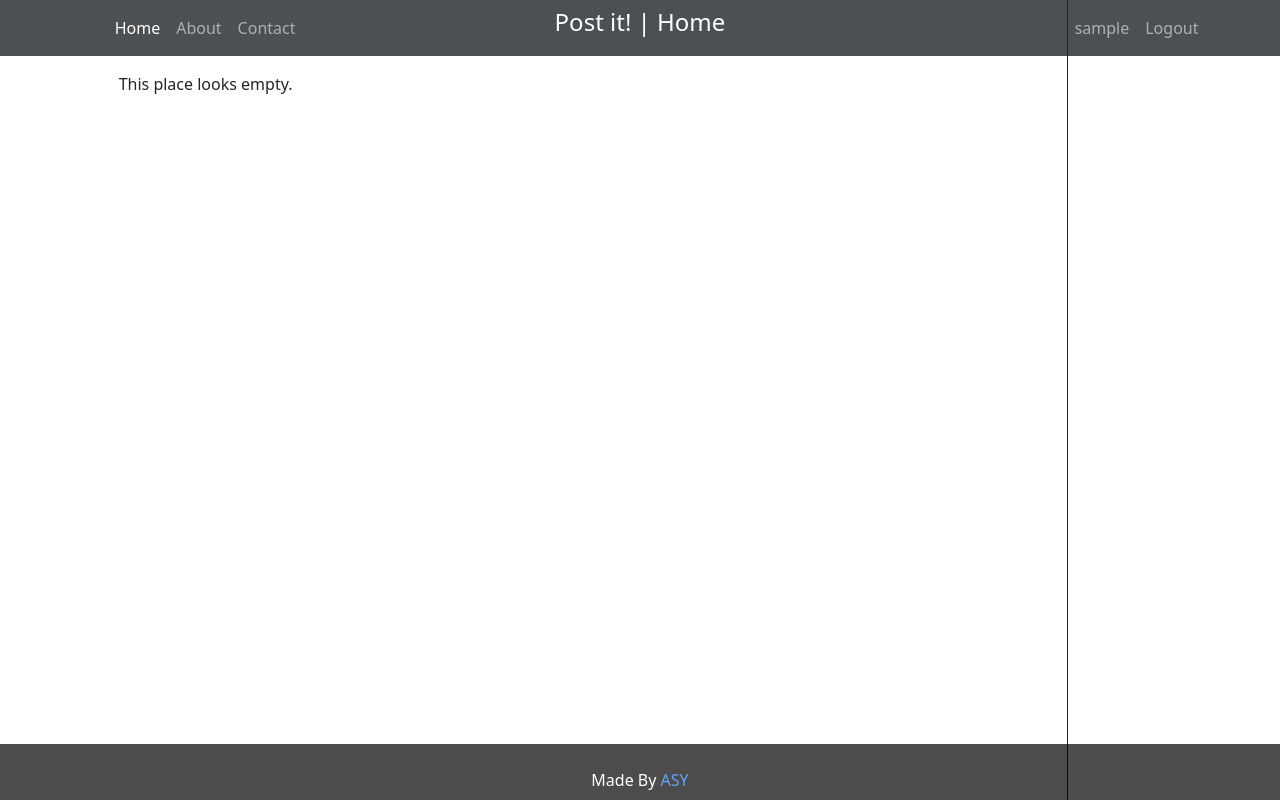
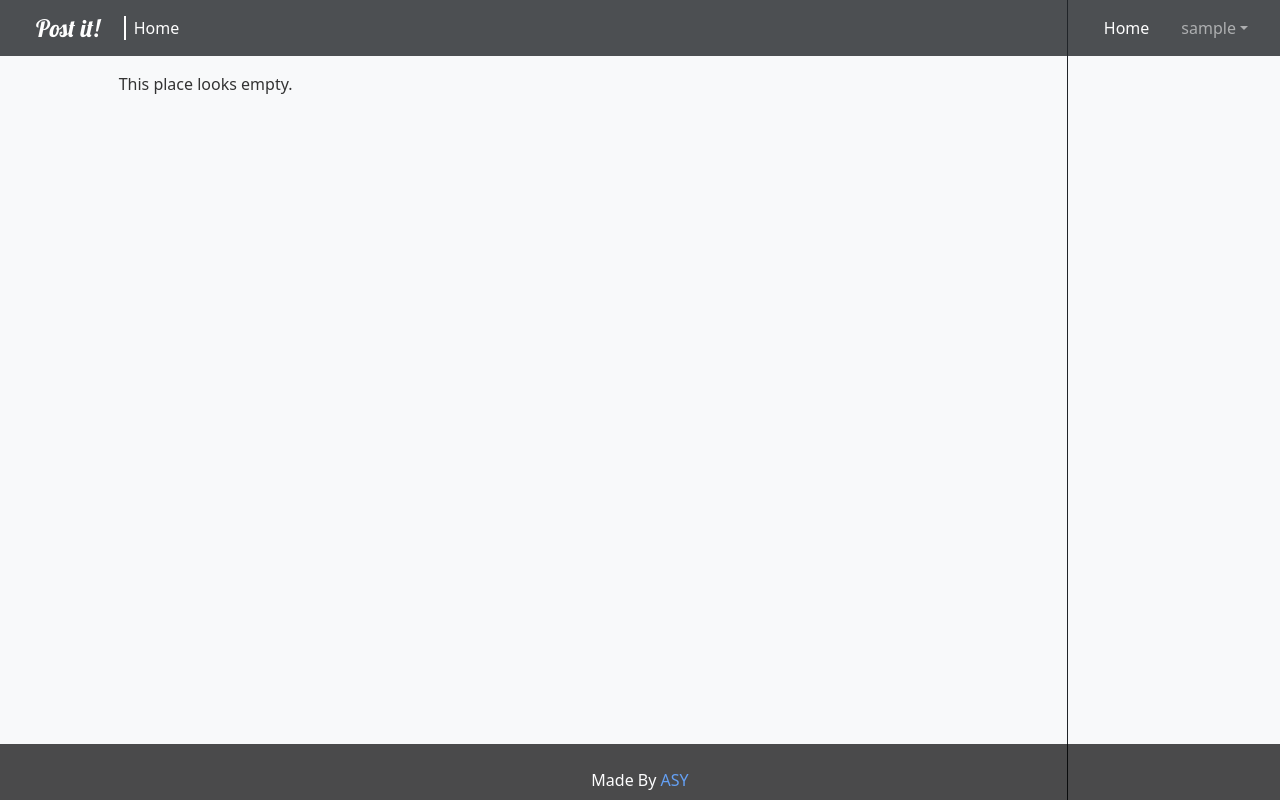
Before and after one commit to altuyilmaz/Flask-Postit-App, a Flask app: page / in a window 1280 px wide. Run offline with Flask 3, Linux system fonts and the light colour scheme; the visitor is signed in with stand-in values (Sample User, id 1); data that the repository does not hold is empty.

Commit message:
navbar updated to a new development version. new css and font families added. needs more work not a full commit.

```diff
--- a/website/static/stylesheet.css
+++ b/website/static/stylesheet.css
@@ -1,3 +1,21 @@
+body {
+    background-color: #f8f9fa;
+    color: #333; /* Adjust text color for readability */
+    /*font-family: 'Source Sans Pro', sans-serif;*/
+}
+h1, h2, h3, h4, h5, h6 {
+    /*font-family: 'Playfair Display', serif;*/
+}
+body, p, a {
+    /*font-family: 'Source Sans Pro', sans-serif;*/
+}
+
+#page_title {
+    font-family: 'Lobster', cursive; /* Replace 'Lobster' with any other font from the list */
+    font-size: 3vh; /* Adjust the size as needed */
+    /*color: #333; /* Or any other color that fits your theme */
+}
+
 nav {
     opacity: .8;
 }
--- a/website/templates/base.html
+++ b/website/templates/base.html
@@ -7,6 +7,7 @@
     <link rel="stylesheet" href="{{url_for('static', filename='stylesheet.css')}}">
     <link rel="stylesheet" href="https://cdnjs.cloudflare.com/ajax/libs/font-awesome/6.0.0-beta3/css/all.min.css">
 
+    <link href="https://fonts.googleapis.com/css2?family=Lobster&family=Pacifico&family=Great+Vibes&family=Abril+Fatface&family=Dancing+Script&display=swap" rel="stylesheet">
 
 
     <script src="https://cdn.jsdelivr.net/npm/@popperjs/core@2.11.6/dist/umd/popper.min.js"></script>
@@ -20,30 +21,26 @@
             </button>
 
             <div class="collapse navbar-collapse" id="navbar">
-                <div class="container-fluid">
-                    <div class="row">
-                        <div class="col-sm-1"></div>
-                        <ul class="navbar-nav col-sm-1">
+                    <div class="container-fluid d-flex">
+                        <div class="d-flex ps-3 pe-3">
+                            <span class="text-white align-self-center me-4 ms-2" id="page_title">Post it!</span>
+                            <span class="text-white align-self-center border-start border-white border-2 ps-2">{%block next_postit%}{%endblock%}</span>
+                        </div>
+                        <div class="flex-grow-1">
+                            <ul class="navbar-nav container-fluid d-flex justify-content-end">
                                 {%if current_user.is_authenticated %}
-                            <li class="nav-item">
+                                    <li class="nav-item pe-3">
                                         <a href="/" class="nav-link {%block home_active%}{%endblock%}">Home</a>
                                     </li>
                                 {%endif%}
-                            <li class="nav-item">
-                                <a href="/about" class="nav-link {%block about_active%}{%endblock%}">About</a>
-                            </li>
-                            <li class="nav-item">
-                                <a href="/contact" class="nav-link {%block contact_active%}{%endblock%}">Contact</a>
-                            </li>
+                                {%if current_user.is_authenticated %}
+                                    <li class="nav-item dropdown">
+                                        <a href="#" class="nav-link {%block profile_active%}{%endblock%} dropdown-toggle" data-bs-toggle="dropdown">{{current_user.username}}</a>
+                                        <ul class="dropdown-menu bg-dark">
+                                            <li><a href="{{url_for('views.profile', username=current_user.username)}}" class="dropdown-item text-white">Profile</a></li>
+                                            <li><a href="#" class="dropdown-item text-white">Settings</a></li>
+                                            <li><hr class="dropdown-divider"><a href="/logout" class="dropdown-item text-white">Logout</a></hr></li>
                                         </ul>
-                            <span class="display-6 col-sm-8 text-white text-center" style="font-size: 3vh;">Post it! | {%block next_postit%}{%endblock%}</span>
-                        <ul class="navbar-nav col-sm-1">
-                        {%if current_user.is_authenticated %}
-                        <li class="nav-item">
-                            <a href="{{url_for('views.profile', username=current_user.username)}}" class="nav-link {%block profile_active%}{%endblock%}">{{current_user.username}}</a>
-                        </li>
-                        <li class="nav-item">
-                            <a href="/logout" class="nav-link">Logout</a>
                                     </li>
                                 {%else%}
                                     <li class="nav-item">
@@ -54,7 +51,6 @@
                                     </li>
                                 {%endif%}
                             </ul>
-                        <div class="col-sm-1"></div>
                         </div>
                     </div>
             </div>
--- a/website/templates/checked-profile.html
+++ b/website/templates/checked-profile.html
@@ -2,7 +2,7 @@
 {%block title%}{{user.username}}{%endblock%}
 
 {%block next_postit%}
-<span style="font-size: 2.5vh;">
+<span style="font-size: 3vh;">
     {{user.username}}
 </span>
 {%endblock%}
--- a/website/templates/home.html
+++ b/website/templates/home.html
@@ -1,6 +1,8 @@
 {%extends "base.html"%}
 {%block title%}Home{%endblock%}
-{%block next_postit%}Home{%endblock%}
+{%block next_postit%}
+<span style="font-size: 2vh;">Home</span>
+{%endblock%}
 {%block home_active%}active{%endblock%}
 
 
```
Lines whose indentation alone changed are shown as unchanged.
